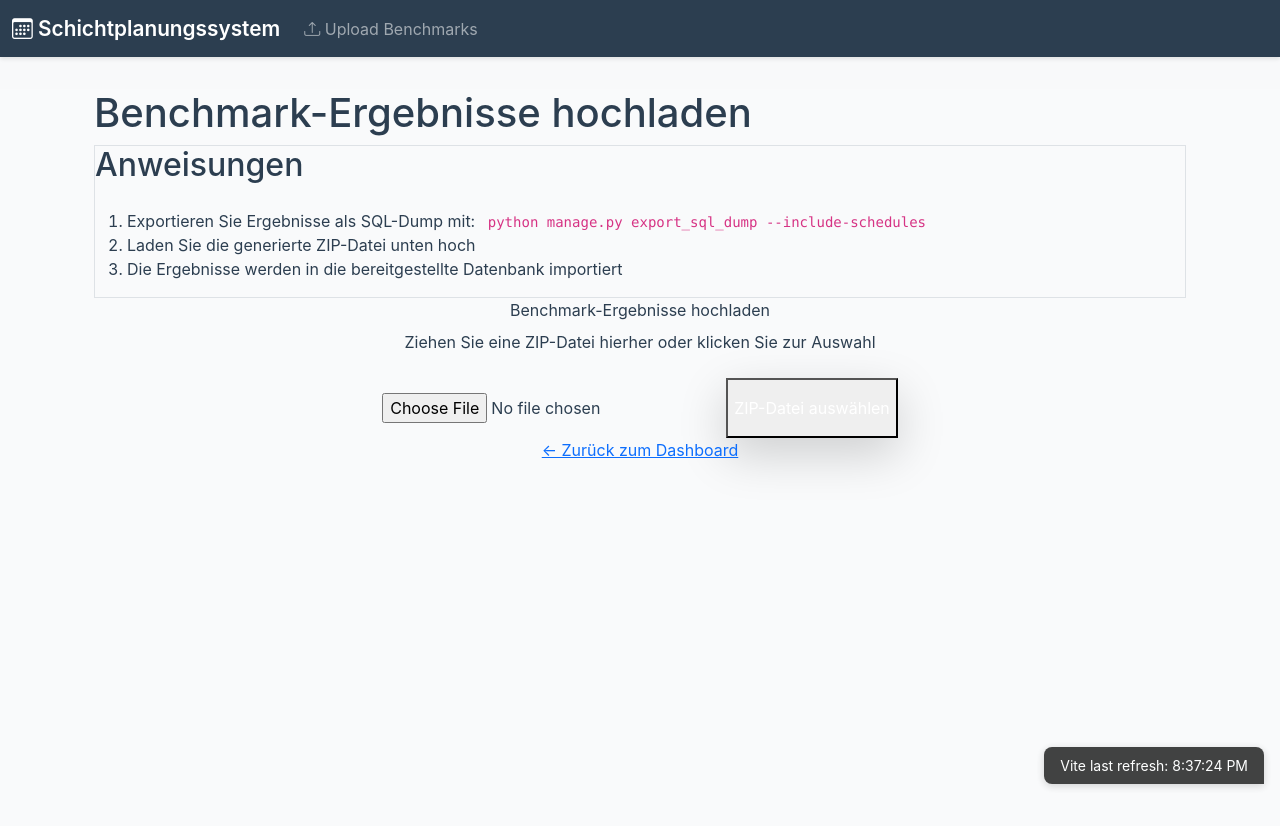
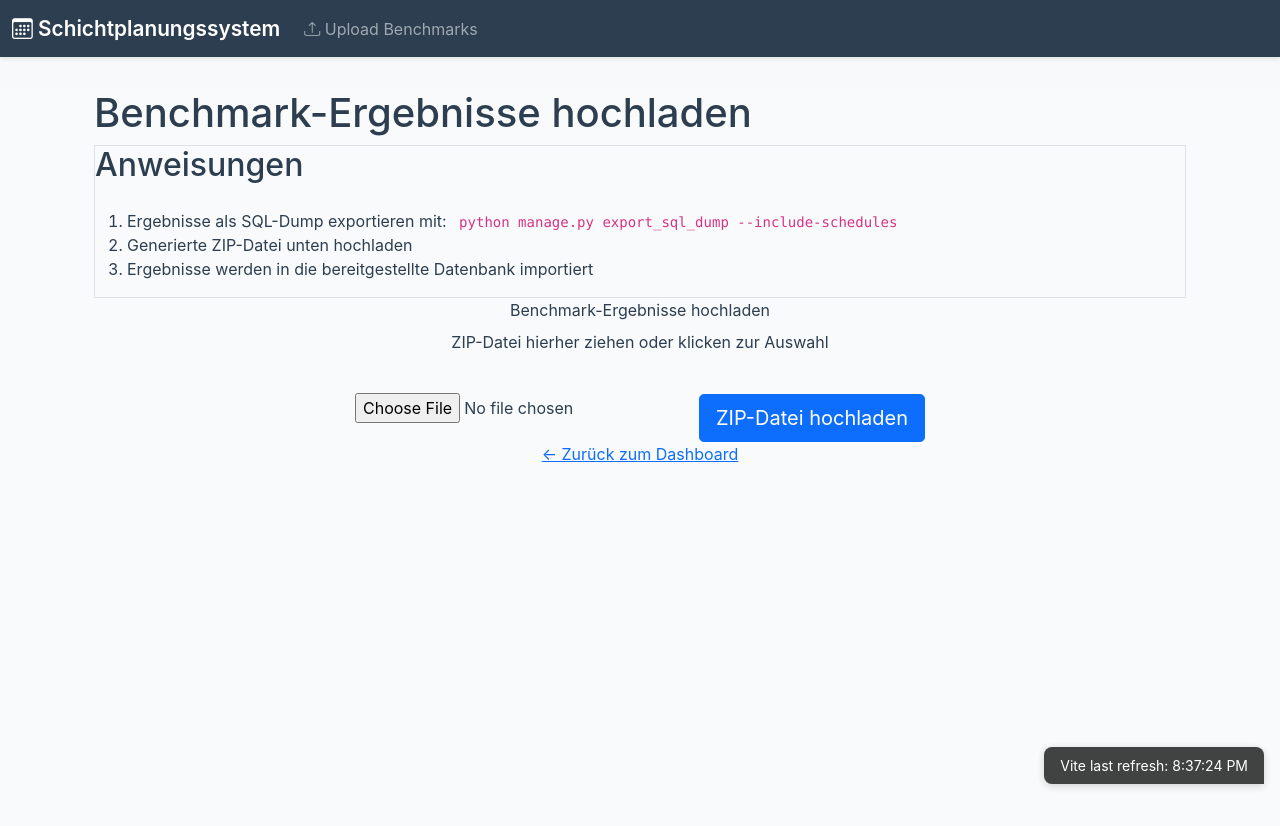
Before and after one commit to pguetschow/bachelor-shift-manager, a Vue app: page /upload-benchmark in a window 1280 px wide. Shown: the top 826 px of the page. Built offline with nearby package versions, Linux system fonts and the light colour scheme.

Commit message:
allow upload of local results

```diff
--- a/src/views/UploadBenchmark.vue
+++ b/src/views/UploadBenchmark.vue
@@ -8,9 +8,9 @@
         <div class="bg-blue-50 border border-blue-200 rounded-lg p-6 mb-8">
           <h2 class="text-lg font-semibold text-blue-900 mb-4">Anweisungen</h2>
           <ol class="list-decimal list-inside space-y-2 text-blue-800">
-            <li>Exportieren Sie Ergebnisse als SQL-Dump mit: <code class="bg-blue-100 px-2 py-1 rounded">python manage.py export_sql_dump --include-schedules</code></li>
-            <li>Laden Sie die generierte ZIP-Datei unten hoch</li>
-            <li>Die Ergebnisse werden in die bereitgestellte Datenbank importiert</li>
+            <li>Ergebnisse als SQL-Dump exportieren mit: <code class="bg-blue-100 px-2 py-1 rounded">python manage.py export_sql_dump --include-schedules</code></li>
+            <li>Generierte ZIP-Datei unten hochladen</li>
+            <li>Ergebnisse werden in die bereitgestellte Datenbank importiert</li>
           </ol>
         </div>
 
@@ -31,7 +31,7 @@
               Benchmark-Ergebnisse hochladen
             </p>
             <p class="text-gray-500 mb-4">
-              Ziehen Sie eine ZIP-Datei hierher oder klicken Sie zur Auswahl
+              ZIP-Datei hierher ziehen oder klicken zur Auswahl
             </p>
             <input
               ref="fileInput"
@@ -42,9 +42,9 @@
             />
             <button
               @click="$refs.fileInput.click()"
-              class="bg-gradient-to-r from-blue-600 to-blue-700 hover:from-blue-700 hover:to-blue-800 text-white font-medium py-3 px-6 rounded-lg transition-all duration-200 transform hover:scale-105 shadow-lg hover:shadow-xl"
+              class="btn btn-lg btn-primary mt-3"
             >
-              ZIP-Datei auswählen
+              ZIP-Datei hochladen
             </button>
           </div>
 
@@ -64,7 +64,7 @@
             <p class="text-lg font-medium text-green-900">Upload abgeschlossen!</p>
             <button
               @click="resetUpload"
-              class="bg-gradient-to-r from-green-600 to-green-700 hover:from-green-700 hover:to-green-800 text-white font-medium py-3 px-6 rounded-lg transition-all duration-200 transform hover:scale-105 shadow-lg hover:shadow-xl"
+              class="btn btn-lg btn-primary mt-3"
             >
               Weitere Datei hochladen
             </button>
```
